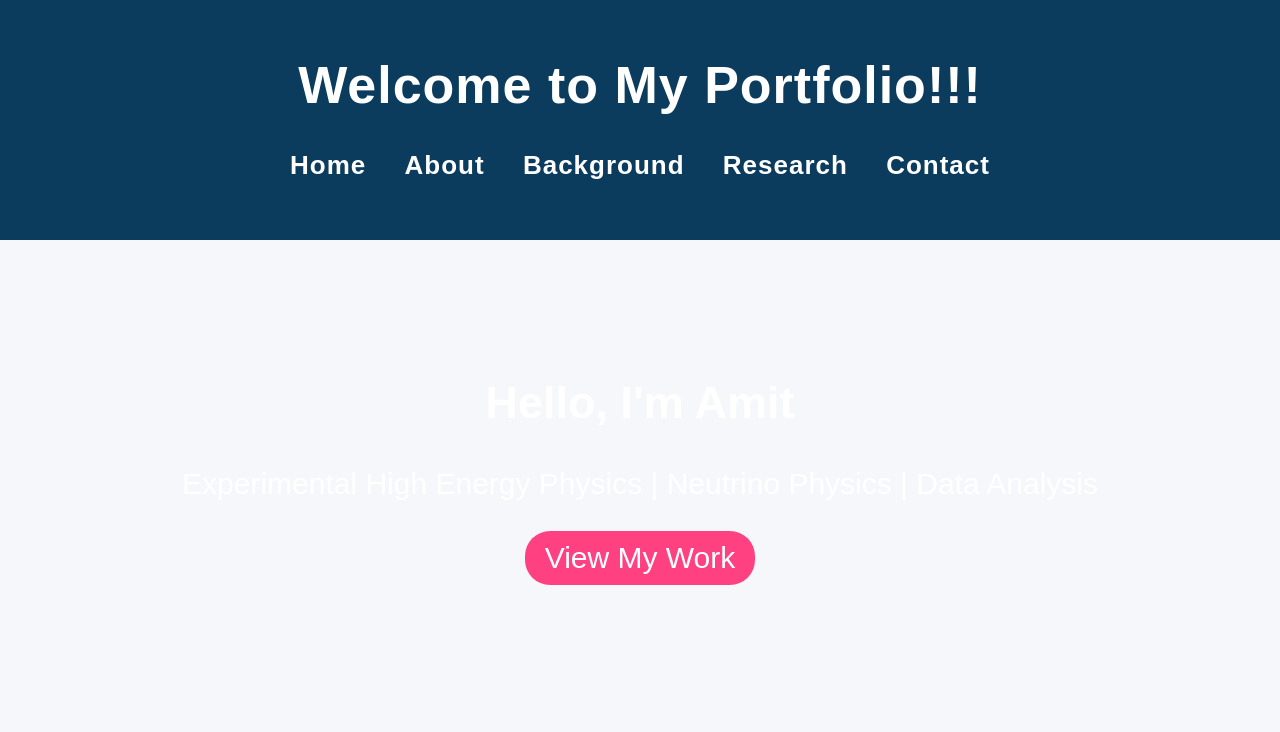
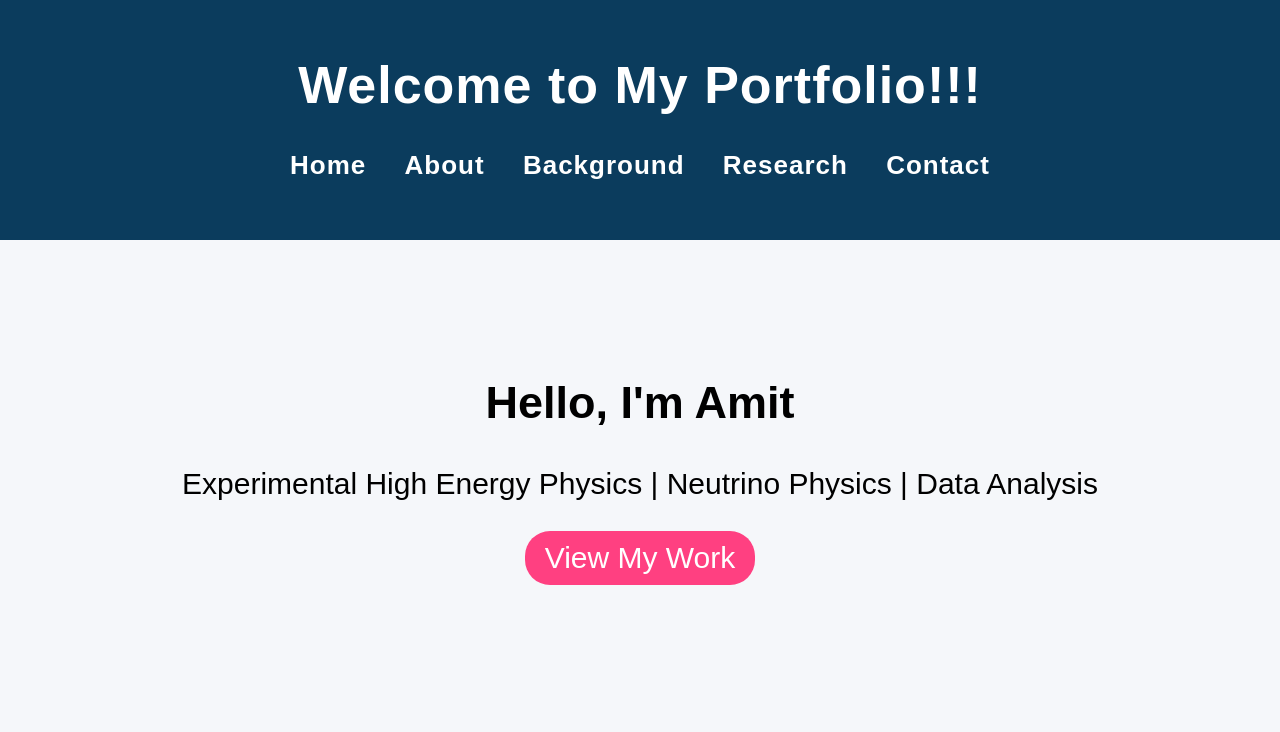
Before and after one commit to amitpal96/myWeb, a plain HTML site: page index.html in a window 1280 px wide. Shown: the top 732 px of the page. Drawn offline with Linux system fonts and the light colour scheme.

Commit message:
Style change

```diff
--- a/index.html
+++ b/index.html
@@ -78,7 +78,7 @@
         </nav>
     </header>
 
-    <section id="home">
+    <section id="home" style="color: black;">
         <h2>Hello, I'm Amit</h2>
         <p>Experimental High Energy Physics | Neutrino Physics | Data Analysis </p>
         <a href="#projects" class="btn">View My Work</a>
```
